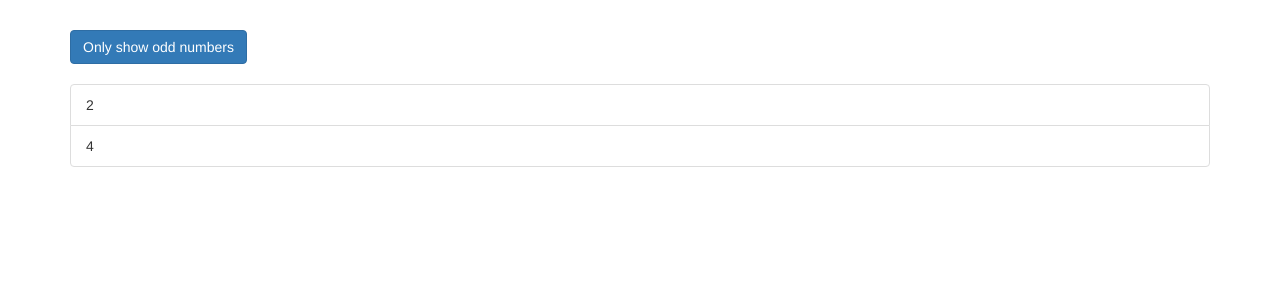
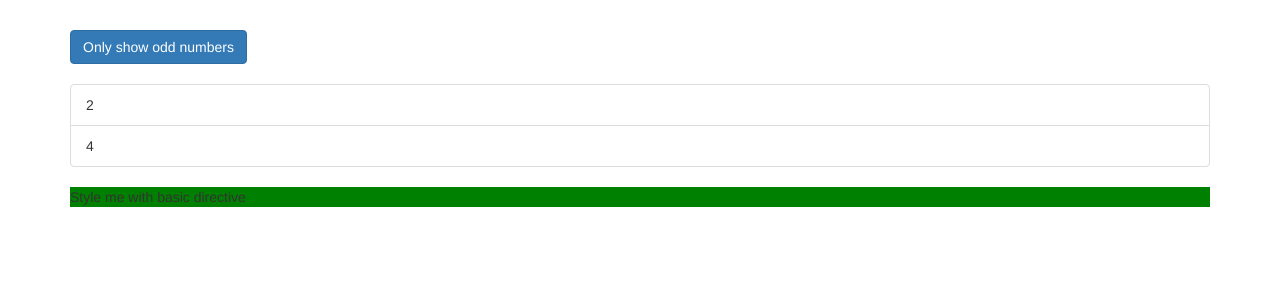
Before and after one commit to HichamGsb/directives-app, an Angular app: page / in a window 1280 px wide. Shown: the top 300 px of the page. Built offline with nearby package versions, Linux system fonts and the light colour scheme.

Commit message:
Création d'une directive basique de changement de couleur de fond

```diff
--- a/src/app/app.component.html
+++ b/src/app/app.component.html
@@ -24,6 +24,7 @@
           </li>
         </ng-template>
       </ul>
+      <p appBasicHighlight>Style me with basic directive</p>
     </div>
   </div>
 </div>
--- a/src/app/app.module.ts
+++ b/src/app/app.module.ts
@@ -4,10 +4,12 @@
 
 
 import { AppComponent } from './app.component';
+import {BasicHighlightDirective} from "./basic-highlight/basic-highlight.directive";
 
 @NgModule({
   declarations: [
-    AppComponent
+    AppComponent,
+    BasicHighlightDirective
   ],
   imports: [
     BrowserModule,
--- /dev/null
+++ b/src/app/basic-highlight/basic-highlight.directive.ts
@@ -0,0 +1,13 @@
+import {Directive, ElementRef, OnInit} from "@angular/core";
+
+@Directive({
+  selector:'[appBasicHighlight]'
+})
+export class BasicHighlightDirective implements OnInit{
+  constructor(private elementRef: ElementRef) {
+  }
+
+  ngOnInit(): void {
+    this.elementRef.nativeElement.style.backgroundColor = 'green';
+  }
+}
```
